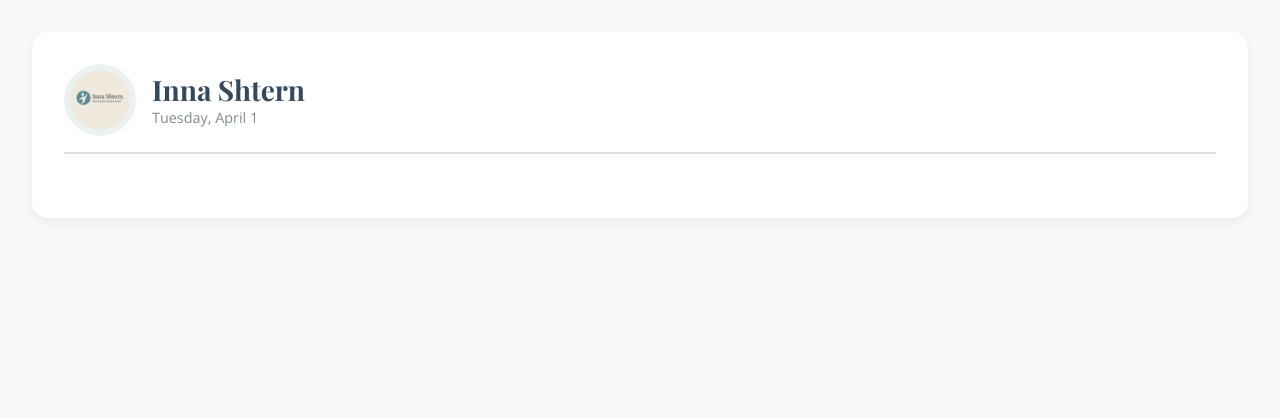
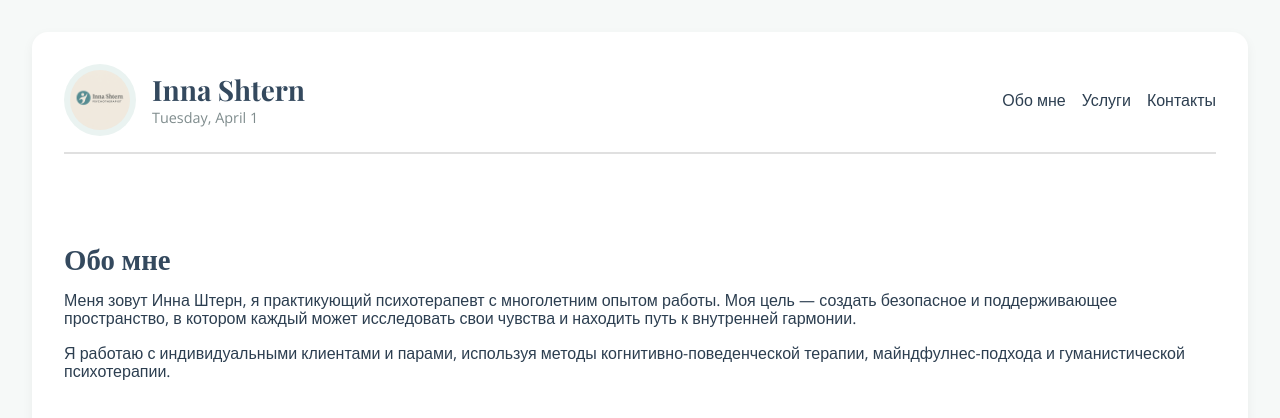
Before and after one commit to Goldshtern/shtern-psychotherapist_frontend, a React (Vite) app: page /#/ in a window 1280 px wide. Shown: the top 418 px of the page. Built offline with nearby package versions, Linux system fonts and the light colour scheme.

Commit message:
feat: add navigation menu in the header; create About comonent

```diff
--- a/package.json
+++ b/package.json
@@ -14,6 +14,7 @@
     "@babel/preset-react": "^7.26.3",
     "@eslint/js": "^9.23.0",
     "@vitejs/plugin-react": "^4.3.4",
+    "esbuild": "^0.25.2",
     "eslint": "^9.23.0",
     "eslint-plugin-react": "^7.37.4",
     "globals": "^16.0.0",
--- /dev/null
+++ b/src/components/About/About.css
@@ -0,0 +1,26 @@
+.about {
+  display: flex;
+  flex-direction: column;
+  padding: 2rem 0;
+  border-bottom: 1px solid #e0e0e0;
+  scroll-margin-top: 100px; /* adjust based on your header height */
+}
+
+.about__content {
+  display: flex;
+  flex-wrap: wrap;
+  gap: 2rem;
+  align-items: center;
+}
+
+.about__text {
+  flex: 1;
+  min-width: 280px;
+}
+
+.about__title {
+  font-family: "Playfair Display", serif;
+  font-size: 1.8rem;
+  margin-bottom: 1rem;
+  color: #34495e;
+}
--- /dev/null
+++ b/src/components/About/About.jsx
@@ -0,0 +1,27 @@
+import React from "react";
+import "./About.css";
+
+function About() {
+  return (
+    <section id="about" className="about">
+      <div className="about__content">
+        <div className="about__text">
+          <h2 className="about__title">Обо мне</h2>
+          <p>
+            Меня зовут Инна Штерн, я практикующий психотерапевт с многолетним
+            опытом работы. Моя цель — создать безопасное и поддерживающее
+            пространство, в котором каждый может исследовать свои чувства и
+            находить путь к внутренней гармонии.
+          </p>
+          <p>
+            Я работаю с индивидуальными клиентами и парами, используя методы
+            когнитивно-поведенческой терапии, майндфулнес-подхода и
+            гуманистической психотерапии.
+          </p>
+        </div>
+      </div>
+    </section>
+  );
+}
+
+export default About;
--- a/src/components/App/App.css
+++ b/src/components/App/App.css
@@ -9,6 +9,10 @@ h1,
 h2,
 h3 {
   font-family: "Playfair Display", serif;
+}
+
+html {
+  scroll-behavior: smooth;
 }
 
 .page {
--- a/src/components/App/App.jsx
+++ b/src/components/App/App.jsx
@@ -1,12 +1,14 @@
 import React from "react";
 import "./App.css";
 import Header from "../Header/Header";
+import About from "../About/About";
 
 function App() {
   return (
     <div className="page">
       <div className="page__content">
         <Header />
+        <About />
       </div>
     </div>
   );
--- a/src/components/Header/Header.css
+++ b/src/components/Header/Header.css
@@ -40,3 +40,19 @@
   color: #7f8c8d;
   margin-top: 4px;
 }
+
+.header__nav {
+  display: flex;
+  gap: 1rem;
+}
+
+.header__nav-link {
+  font-size: 1rem;
+  color: #2c3e50;
+  text-decoration: none;
+  transition: color 0.3s ease;
+}
+
+.header__nav-link:hover {
+  color: #1abc9c;
+}
--- a/src/components/Header/Header.jsx
+++ b/src/components/Header/Header.jsx
@@ -2,14 +2,15 @@ import React from "react";
 import "./Header.css";
 import logo from "../../assets/shtern-logo.png";
 function Header() {
+  const today = new Date();
   return (
     <header className="header">
       <div className="header__logo-and-title">
         <img className="header__logo" src={logo} alt="Inna Shtern logo" />
         <div className="header__title-container">
           <h1 className="header__title">Inna Shtern</h1>
-          <time className="header__date" dateTime={new Date().toISOString()}>
-            {new Date().toLocaleString("default", {
+          <time className="header__date" dateTime={today.toISOString()}>
+            {today.toLocaleString("default", {
               weekday: "long",
               month: "long",
               day: "numeric",
@@ -17,6 +18,17 @@ function Header() {
           </time>
         </div>
       </div>
+      <nav className="header__nav">
+        <a href="#about" className="header__nav-link">
+          Обо мне
+        </a>
+        <a href="#services" className="header__nav-link">
+          Услуги
+        </a>
+        <a href="#contact" className="header__nav-link">
+          Контакты
+        </a>
+      </nav>
     </header>
   );
 }
```
Also changed, not shown: 1 other file (tests, documents, lock files or other folders).
